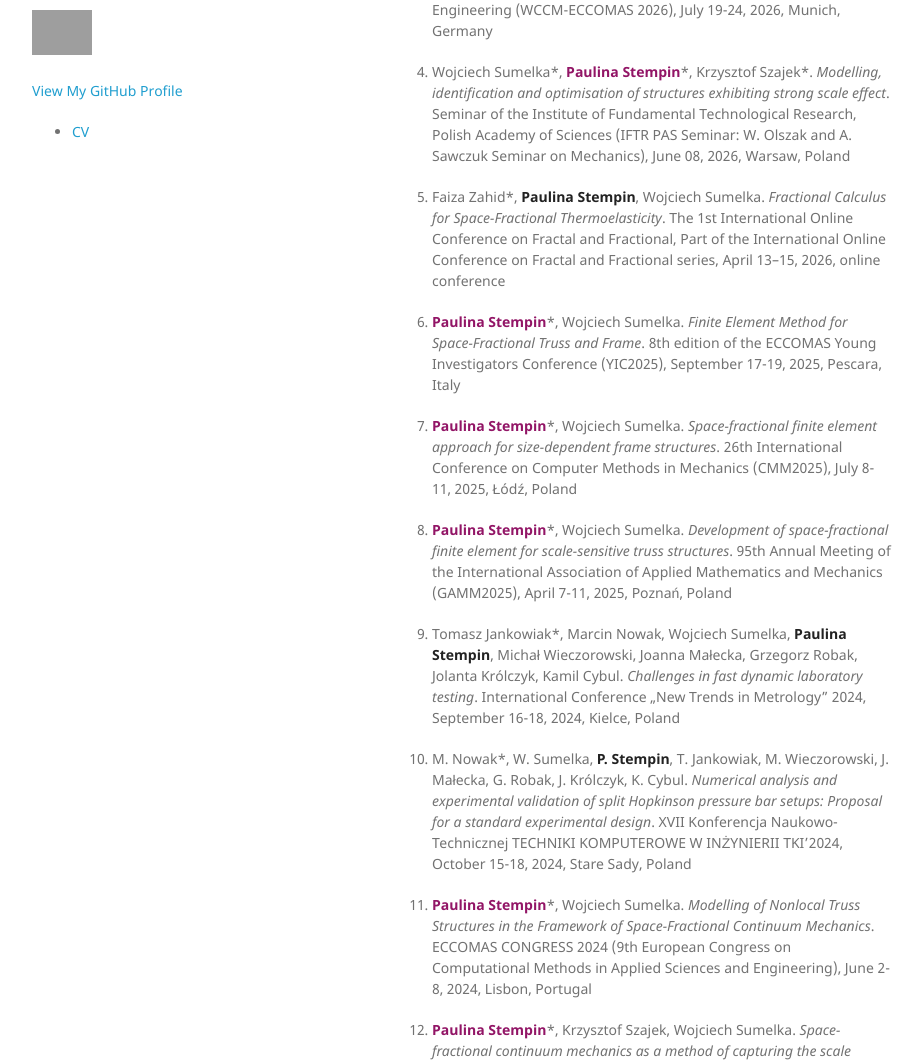
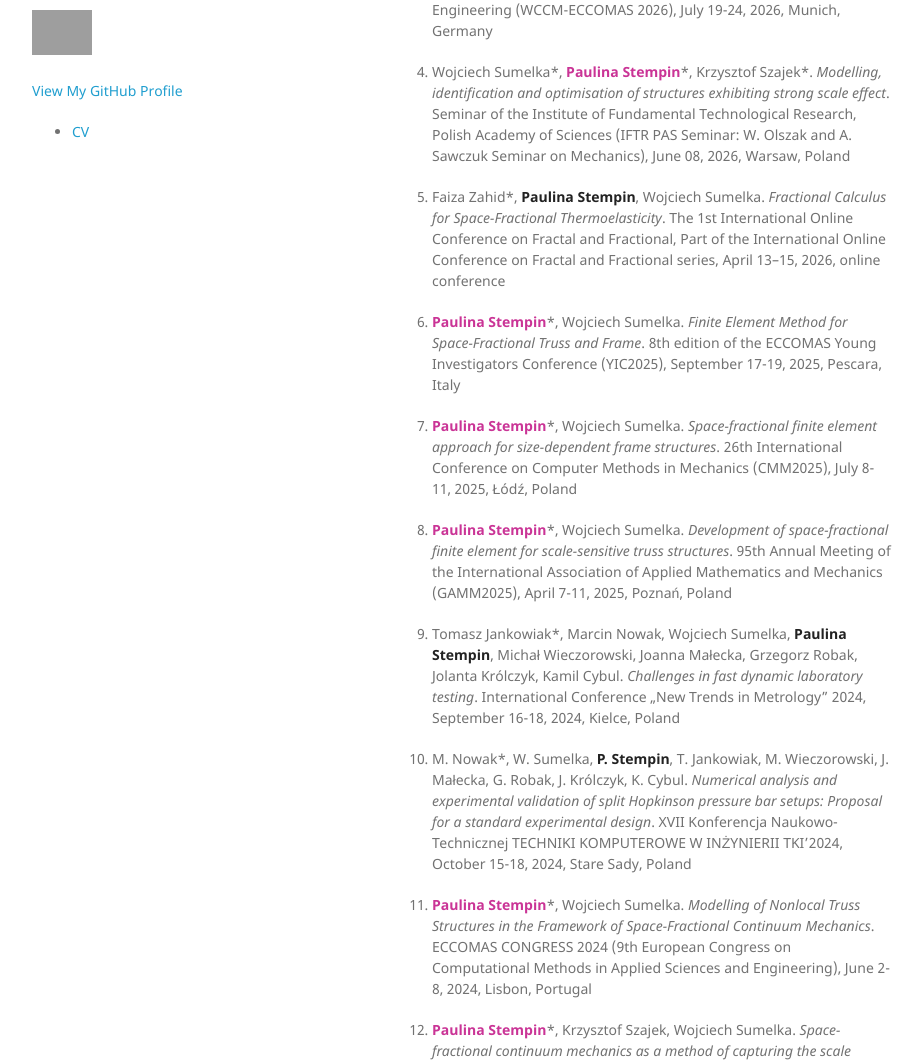
Before and after one commit to paulinastempin/paulinastempin.github.io, a Jekyll site: the page built from pages/CV.md, in a window 1280 px wide and 1400 px high, scrolled down 3318 px. Shown: the part 340-1400 px from the top of the window, without its empty margins (178-1100 px from the left). Built offline with Jekyll 4.4.1, drawn with Linux system fonts in a browser that asks for light colours; grey boxes are pictures that could not be loaded.

Commit message:
highlight -  updated

```diff
--- a/_sass/jekyll-theme-minimal.scss
+++ b/_sass/jekyll-theme-minimal.scss
@@ -286,7 +286,7 @@ footer {
 }
 
 .pink-text {
-  color: #921566;
+  color: #ca3496;
   font-weight: bold;
 }
 
--- a/_sass/rouge-github.scss
+++ b/_sass/rouge-github.scss
@@ -207,7 +207,3 @@
 .highlight {
   background-color: #f8f8f8;
 }
-
-.pink-text {
-  color: #b84891;
-}
```
